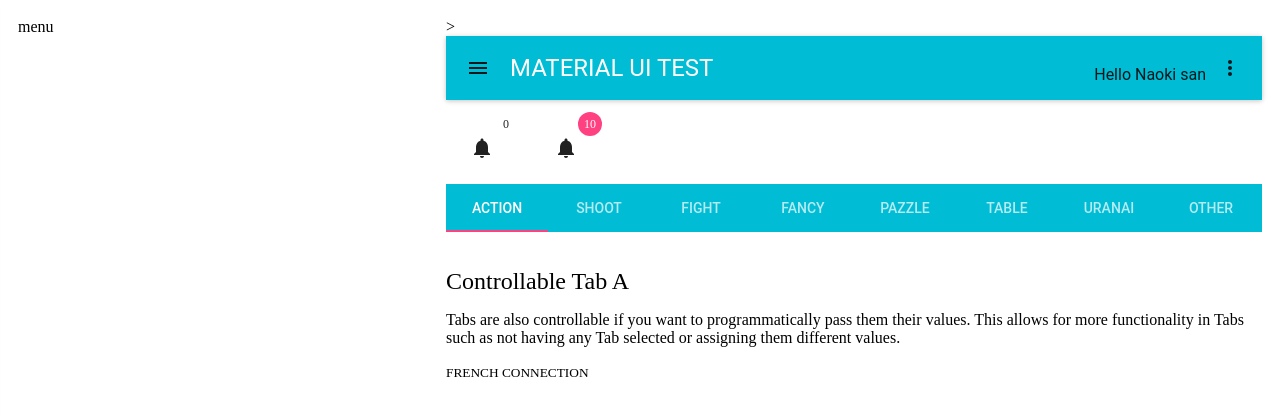
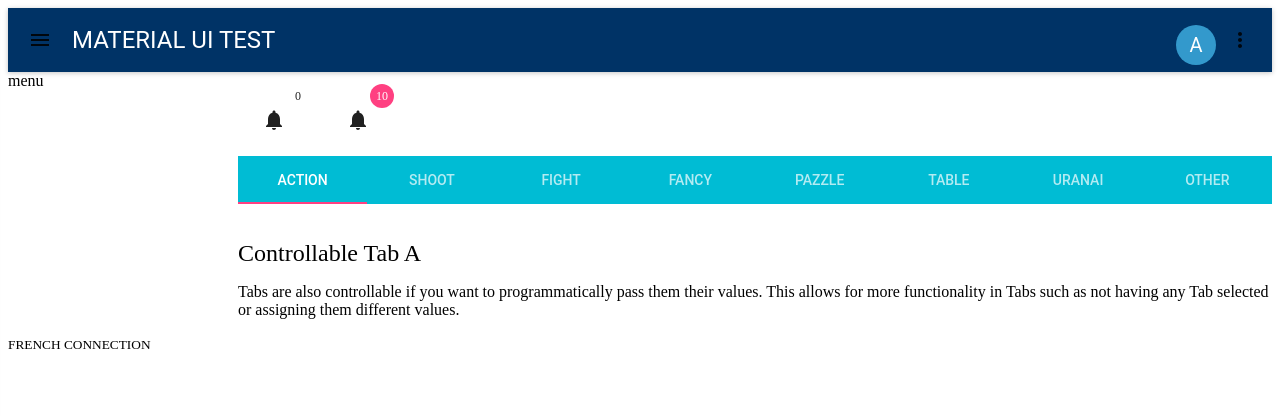
Before and after one commit to ngzm/freegame-link, a React app: page / in a window 1280 px wide. Shown: the top 416 px of the page. Built offline with nearby package versions, Linux system fonts and the light colour scheme; the HTML template or start-up script is replaced by a standard one.

Commit message:
WIP material-ui testing
getting window rsize event

```diff
--- a/result/index.html
+++ b/result/index.html
@@ -4,7 +4,7 @@
     <meta http-equiv="Content-type" content="text/html; charset=utf-8"/>
     <title>material-ui test</title>
   </head>
-  <body>
+  <body style="margin: 0; padding: 0;">
     <div id="app"></div>
     <script src="bundle.js"></script>
   </body>
--- a/src/App.css
+++ b/src/App.css
@@ -4,34 +4,29 @@
   padding: 0;
   color: #000000;
   background-color: #FFFFFF;
+  list-style: none;
 }
-.basepanel.pc {
+.basepanel .pc {
   display: -webkit-flex;
   display: flex;
-  list-style: none;
 }
-.basepanel.mobile {
-  list-style: none;
+.basepanel .pc .menu {
+  -webkit-flex: 0 0 230px;
+  flex: 0 0 230px;
 }
-.basepanel .menu {
-  margin: 0 auto;
-  padding: 10px;
-  flex: 4;
+.basepanel .pc .main {
+  -webkit-flex: 1 1 auto;
+  flex: 1 1 auto;
 }
-.basepanel .main {
-  margin: 0 auto;
-  padding: 10px;
-  flex: 8;
-}
-.flex1 { flex: 1; }
-.flex2 { flex: 2; }
-.flex3 { flex: 3; }
-.flex4 { flex: 4; }
-.flex5 { flex: 5; }
-.flex6 { flex: 6; }
-.flex7 { flex: 7; }
-.flex8 { flex: 8; }
-.flex9 { flex: 9; }
-.flex10 { flex: 10; }
-.flex11 { flex: 11; }
-.flex12 { flex: 12; }
+.flex1 { flex: 1 1 auto; }
+.flex2 { flex: 2 1 auto; }
+.flex3 { flex: 3 1 auto; }
+.flex4 { flex: 4 1 auto; }
+.flex5 { flex: 5 1 auto; }
+.flex6 { flex: 6 1 auto; }
+.flex7 { flex: 7 1 auto; }
+.flex8 { flex: 8 1 auto; }
+.flex9 { flex: 9 1 auto; }
+.flex10 { flex: 10 1 auto; }
+.flex11 { flex: 11 1 auto; }
+.flex12 { flex: 12 1 auto; }
--- a/src/App.jsx
+++ b/src/App.jsx
@@ -1,38 +1,31 @@
-import React from 'react';
+import React, { Component } from 'react';
 import MuiThemeProvider from 'material-ui/styles/MuiThemeProvider';
 import Header from './Header';
 import Main from './Main';
 import './App.css';
 
-const App = () => (
-  <MuiThemeProvider>
-    <BaseFrame />
-  </MuiThemeProvider>
-);
-
-
-const BaseFramePC= () => (
-  <div className="basepanel pc">
-    <div className="menu">
-      menu
+const BaseFramePC = () => (
+  <div className="basepanel">
+    <Header />
+    <div className="pc">
+      <div className="menu">
+        menu
+      </div>
+      <div className="main">
+        <Main />
+      </div>
     </div>
-    <div className="main">>
-      <Header />
-      <Main />
-      <Footer />
-    </div>
+    <Footer />
   </div>
 );
 
-const BaseFrameMobile= () => (
-  <div className="basepanel mobile">>
+const BaseFrameMobile = () => (
+  <div className="basepanel">
     <Header />
     <Main />
     <Footer />
   </div>
 );
-
-const BaseFrame = BaseFramePC;
 
 const Footer = () => (
   <div className="footer">
@@ -40,4 +33,49 @@ const Footer = () => (
   </div>
 );
 
+const MOBILE_SIZE = 800;
+const getWinSize = () => window.innerWidth;
+
+class App extends Component {
+  constructor(props) {
+    super(props);
+    this.state = { winWidth: getWinSize() };
+  }
+
+  componentWillMount() {
+    this.resizeHandler = () => { this.setWinSize(); };
+    this.setWinSize();
+  }
+
+  componentDidMount() {
+    // window.addEventListener('resize', () => { this.setWinSize(); });
+    window.addEventListener('resize', this.resizeHandler);
+  }
+
+  setWinSize() {
+    const wsize = getWinSize();
+    console.log(`innerWidth : ${wsize}`);
+    this.setState({ winWidth: wsize });
+  }
+
+  isMobile() {
+    return (this.state.winWidth < MOBILE_SIZE);
+  }
+
+  componentWillUmount() {
+    // window.removeEventListener('resize', () => { this.setWinSize(); });
+    window.removeEventListener('resize', this.resizeHandler);
+  }
+
+  render() {
+    const BaseFrame = (this.isMobile()) ? BaseFrameMobile : BaseFramePC;
+
+    return (
+      <MuiThemeProvider>
+        <BaseFrame />
+      </MuiThemeProvider>
+    );
+  }
+}
+
 export default App;
--- /dev/null
+++ b/src/Header.css
@@ -0,0 +1,4 @@
+.HeaderBar {
+  color: #FFFFFF !important;
+  background-color: #003366 !important;
+}
--- a/src/Header.jsx
+++ b/src/Header.jsx
@@ -7,6 +7,8 @@ import MenuItem from 'material-ui/MenuItem';
 import Drawer from 'material-ui/Drawer';
 import MoreVertIcon from 'material-ui/svg-icons/navigation/more-vert';
 import MenuIcon from 'material-ui/svg-icons/navigation/menu';
+import Avatar from 'material-ui/Avatar';
+import './Header.css';
 
 const HeaderLeftMenu = props => (
   <IconButton onClick={props.onClick}>
@@ -19,7 +21,12 @@ HeaderLeftMenu.propTypes = {
 
 const HeaderRightMenu = (props) => (
   <div>
-    <span>Hello Naoki san</span>
+    <Avatar
+      color="#FFFFFF"
+      backgroundColor="#3399CC"
+    >
+      A
+    </Avatar>
     <IconMenu
       iconButtonElement={
         <IconButton><MoreVertIcon /></IconButton>
@@ -55,6 +62,7 @@ class Header extends Component {
     return (
       <div>
         <AppBar
+          className="HeaderBar"
           title="MATERIAL UI TEST"
           iconElementLeft={<HeaderLeftMenu onClick={() => { this.toggleDrawer(); }} />}
           iconElementRight={<HeaderRightMenu />}
```
